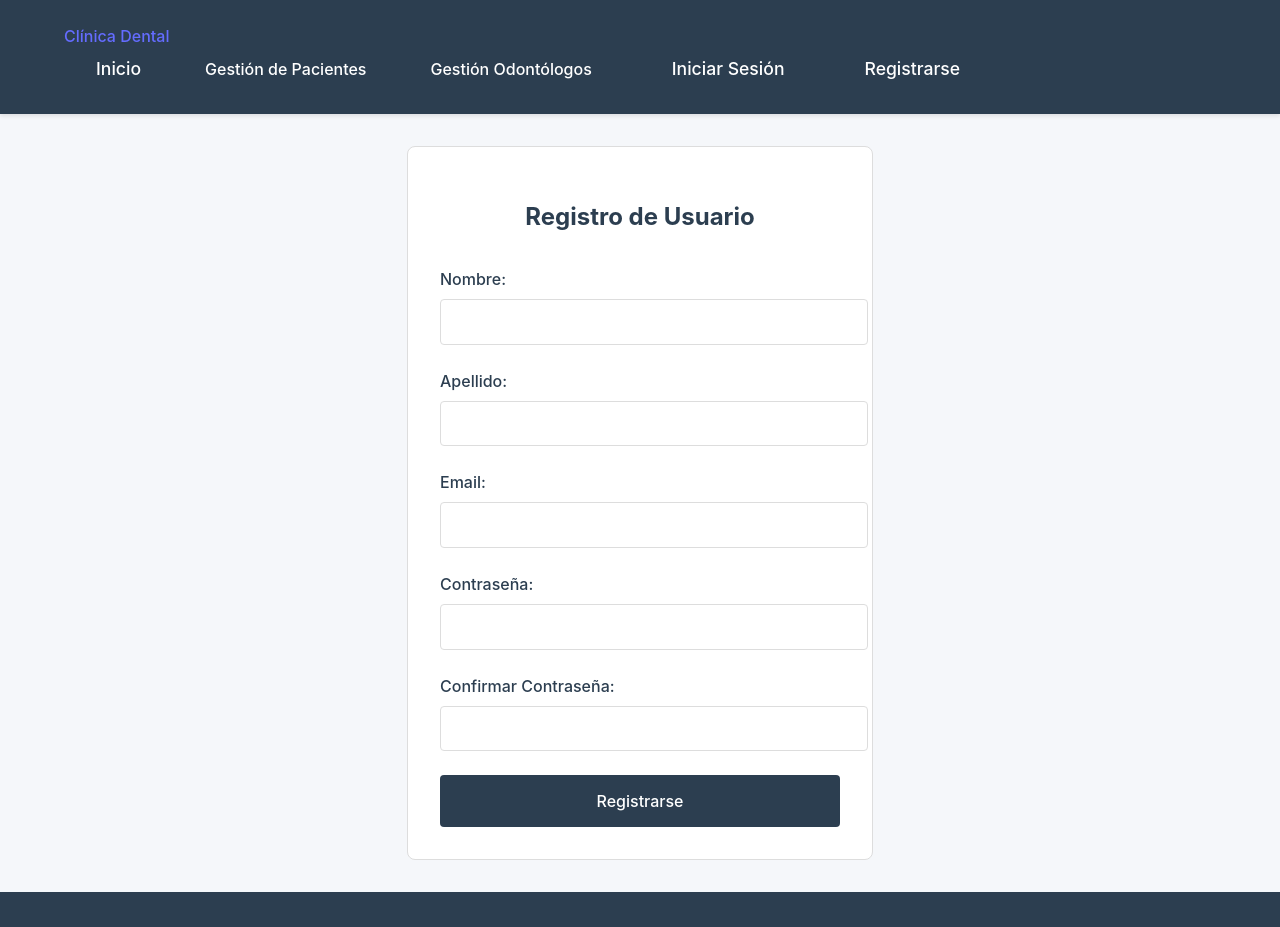
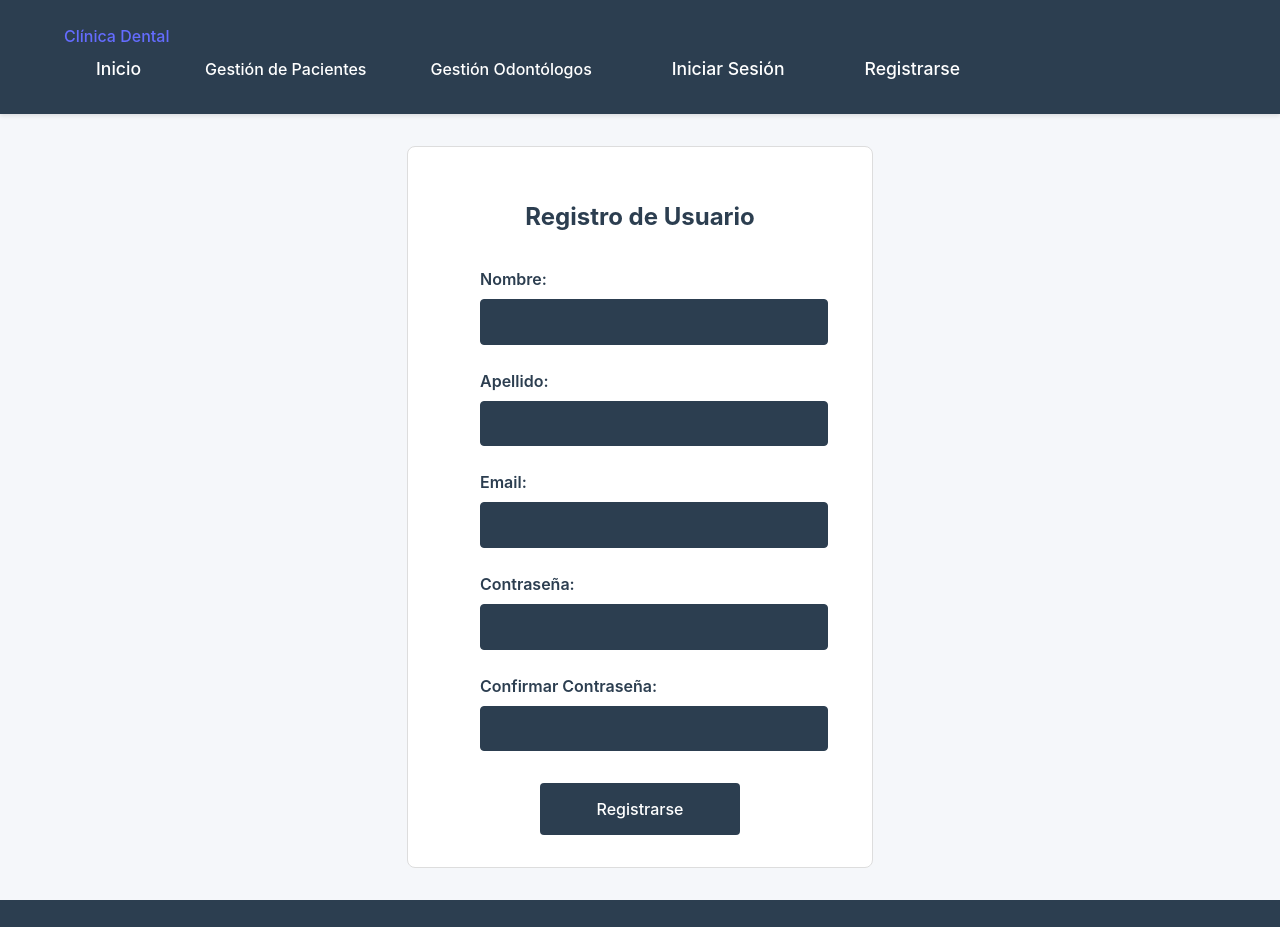
Before and after one commit to Frantisekt/clinica-odontologica-fe, a React (Vite) app: page /register in a window 1280 px wide. Shown: the top 927 px of the page. Built offline with nearby package versions, Linux system fonts and the light colour scheme.

Commit message:
feat: improvement of styles
Improve styles a little bit more. There are some other things that need to be worked, but as far as right now, it is an awesome start.

```diff
--- a/src/index.css
+++ b/src/index.css
@@ -158,45 +158,106 @@ button:focus-visible {
   background-color: #f5f5f5;
 }
 
-.login-container {
+/* Estilos unificados para login y registro */
+.login-container,
+.register-container {
   max-width: 400px;
   margin: 2rem auto;
-  padding: 2rem;
+  padding: 2.5rem;
   border: 1px solid #ddd;
   border-radius: 8px;
+  background-color: white;
 }
 
-.form-group {
-  margin-bottom: 1rem;
+.login-container h2,
+.register-container h2 {
+  text-align: center;
+  color: #2c3e50;
+  margin-bottom: 2rem;
 }
 
-.form-group label {
-  display: block;
-  margin-bottom: 0.5rem;
-  color: #2c3e50;
-  font-weight: 500;
+.login-container .form-group,
+.register-container .form-group {
+  margin-bottom: 1.5rem;
+  max-width: 320px;
+  margin-left: auto;
+  margin-right: auto;
 }
 
-.form-group input {
+.login-container input,
+.register-container input {
   width: 100%;
-  padding: 0.5rem;
-  border: 1px solid #ddd;
+  padding: 0.8rem;
+  border: 1px solid #2c3e50;
   border-radius: 4px;
-  color: #2c3e50;
+  font-size: 1rem;
+  background-color: #2c3e50;
+  color: #ecf0f1;
+  transition: all 0.3s ease;
 }
 
-button {
+.login-container input:focus,
+.register-container input:focus {
+  border-color: #3498db;
+  outline: none;
+  box-shadow: 0 0 0 2px rgba(52, 152, 219, 0.2);
+  background-color: #34495e;
+}
+
+.login-container input::placeholder,
+.register-container input::placeholder {
+  color: #bdc3c7;
+  opacity: 0.7;
+}
+
+.login-container input:-webkit-autofill,
+.register-container input:-webkit-autofill {
+  -webkit-text-fill-color: #ecf0f1;
+  -webkit-box-shadow: 0 0 0px 1000px #2c3e50 inset;
+  transition: background-color 5000s ease-in-out 0s;
+}
+
+.login-container label,
+.register-container label {
+  color: #2c3e50;
+  font-weight: 600;
+  margin-bottom: 0.5rem;
+  display: block;
+}
+
+.login-container button,
+.register-container button {
+  max-width: 200px;
+  display: block;
+  margin: 2rem auto 0;
+  padding: 0.8rem 2rem;
   background-color: #2c3e50;
   color: white;
-  padding: 0.5rem 1rem;
   border: none;
   border-radius: 4px;
+  font-size: 1rem;
   cursor: pointer;
+  transition: all 0.3s ease;
 }
 
-.error-message {
+.login-container button:hover,
+.register-container button:hover {
+  background-color: #34495e;
+  transform: translateY(-2px);
+  box-shadow: 0 2px 8px rgba(0,0,0,0.1);
+}
+
+.login-container .error-message,
+.register-container .error-message {
+  max-width: 320px;
+  margin-left: auto;
+  margin-right: auto;
+  margin-bottom: 1.5rem;
+  background-color: #ffebee;
   color: #c62828;
-  margin-bottom: 1rem;
+  padding: 0.8rem;
+  border-radius: 4px;
+  text-align: center;
 }
 
 /* Estilos para las cards */
@@ -297,15 +358,37 @@ button {
 .register-container input {
   width: 100%;
   padding: 0.8rem;
-  border: 1px solid #ddd;
+  border: 1px solid #2c3e50;
   border-radius: 4px;
   font-size: 1rem;
+  background-color: #2c3e50;
+  color: #ecf0f1;
+  transition: all 0.3s ease;
 }
 
 .register-container input:focus {
   border-color: #3498db;
   outline: none;
   box-shadow: 0 0 0 2px rgba(52, 152, 219, 0.2);
+  background-color: #34495e;
+}
+
+.register-container input::placeholder {
+  color: #bdc3c7;
+  opacity: 0.7;
+}
+
+.register-container input:-webkit-autofill {
+  -webkit-text-fill-color: #ecf0f1;
+  -webkit-box-shadow: 0 0 0px 1000px #2c3e50 inset;
+  transition: background-color 5000s ease-in-out 0s;
+}
+
+.register-container label {
+  color: #2c3e50;
+  font-weight: 600;
+  margin-bottom: 0.5rem;
+  display: block;
 }
 
 .register-container button {
@@ -398,20 +481,36 @@ button {
   max-width: 1200px;
   margin: 2rem auto;
   padding: 4rem;
+  text-align: center;
+  background-color: #f8f9fa;
+  border-radius: 10px;
 }
 
 .cta-section h2 {
   font-size: 2.5rem;
+  margin-bottom: 2rem;
+  color: #2c3e50;
 }
 
 .cta-buttons {
+  display: flex;
+  gap: 1.5rem;
+  justify-content: center;
   margin-top: 2rem;
+  max-width: 500px;
+  margin-left: auto;
+  margin-right: auto;
 }
 
 .cta-button {
-  padding: 1.2rem 3rem;
+  padding: 1rem 2rem;
   font-size: 1.1rem;
-  min-width: 200px;
+  min-width: 160px;
+  text-align: center;
+  border-radius: 5px;
+  text-decoration: none;
+  font-weight: 500;
+  transition: all 0.3s ease;
 }
 
 .cta-button:first-child {
@@ -448,12 +547,12 @@ button {
 
   .cta-buttons {
     flex-direction: column;
+    align-items: center;
+    gap: 1rem;
   }
 
   .cta-button {
-    width: 100%;
-    margin-bottom: 1rem;
-    min-width: auto;
+    width: 200px;
   }
 
   .cards-grid {
@@ -463,6 +562,21 @@ button {
 
   .header nav {
     padding: 0 1rem;
+  }
+
+  .login-container button,
+  .register-container button {
+    max-width: 180px;
+    width: auto;
+    min-width: 160px;
+  }
+
+  .cta-section {
+    padding: 3rem 1.5rem;
+  }
+
+  .cta-section h2 {
+    font-size: 2rem;
   }
 }
 
```
